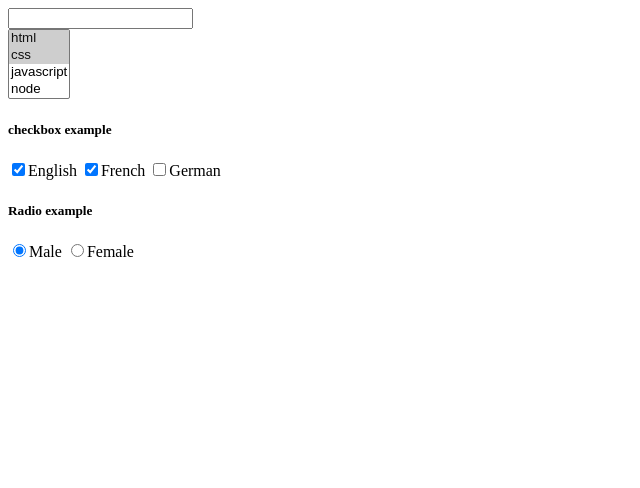
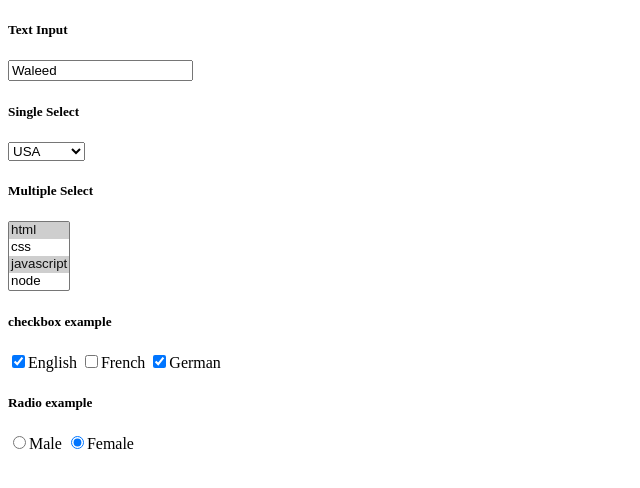
Before and after one commit to devWaleed/JQuery-JSON-Form-Binding, a website: page example.html in a window 1280 px wide. Shown: the whole page, without its empty margins (0-640 px from the left). Drawn offline with Linux system fonts and the light colour scheme.

Commit message:
refactored the code to make it work for multiple select, radio, checkbox group

```diff
--- a/example.html
+++ b/example.html
@@ -4,16 +4,17 @@
 	<title>jQuery JSON Forms Fields</title>
 
 	<script type="text/javascript" src="src/jquery-2.1.1.js"></script>
-	<script type="text/javascript" src="src/jquery-json-form-binding.min.js"></script>
+	<script type="text/javascript" src="src/jquery-json-form-binding.js"></script>
 
 	<script type="text/javascript">
 		$(document).ready(function(){
 
 			var json = {
 				name: "Waleed",
-				skill: ["html", "css"],
-				language: ["english", "french"],
-				sex: "male"
+				country: "usa",
+				skill: ["html", "javascript"],
+				language: ["english", "german"],
+				sex: "female"
 			};
 
 			$("#myform").jsonToForm(json);
@@ -28,9 +29,27 @@
 
 	<form id="myform">
 		<div class="form-field">
+			<h5>
+				Text Input
+			</h5>
 			<input type="" name="name">
 		</div>
+
 		<div class="form-field">
+			<h5>
+				Single Select
+			</h5>
+			<select name="country">
+				<option value="usa">USA</option>
+				<option value="uk">UK</option>
+				<option value="germany">Germany</option>
+			</select>
+		</div>
+
+		<div class="form-field">
+			<h5>
+				Multiple Select
+			</h5>
 			<select multiple name="skill">
 				<option value="html">html</option>
 				<option value="css">css</option>
--- a/src/jquery-json-form-binding.js
+++ b/src/jquery-json-form-binding.js
@@ -18,28 +18,28 @@ $.fn.jsonToForm = function (data, callbacks) {
 
                 options.callbacks[k](v);
 
-            } else if(elements.length || v.length) {
+            } else if (elements.length || v.length) {
                 // check number of occurance of the element,
                 // radio group / checkbox element will be having same name and hence multiple occurance will be there inside a form
                 $(elements).each(function (index, ele) {
-                    if (Array.isArray(v)) {
+                    if (Array.isArray(v)) { // checkbox group and multiple select will have array of values
                         v.forEach(function (val) {
                             $(ele).is("select") // check if select control
                                 ? $(ele)
                                     .find("[value='" + val + "']")
                                     .prop("selected", true) // select option if select control
-                          : $(ele).val() == val
+                                : ($(ele).val() == val)
                                     ? $(ele).prop("checked", true) // mark as checked if radio or checkbox
                                     : "";
                         });
+                    } else if ($(ele).is(':checkbox') || $(ele).is(':radio')) {  // checkbox group or radio group
+                        ($(ele).val() == v) ? $(ele).prop("checked", true) : "";
                     } else {
-                      $(ele).val() == v ? $(ele).prop("checked", true) : "";
+                        $('[name="' + k + '"]', formInstance).val(v);
                     }
                 });
 
 
-            } else {
-                    $('[name="' + k + '"]', formInstance).val(v);
             }
 
         });
```
Also changed, not shown: src/jquery-json-form-binding.min.js. Lines whose indentation alone changed are shown as unchanged.
